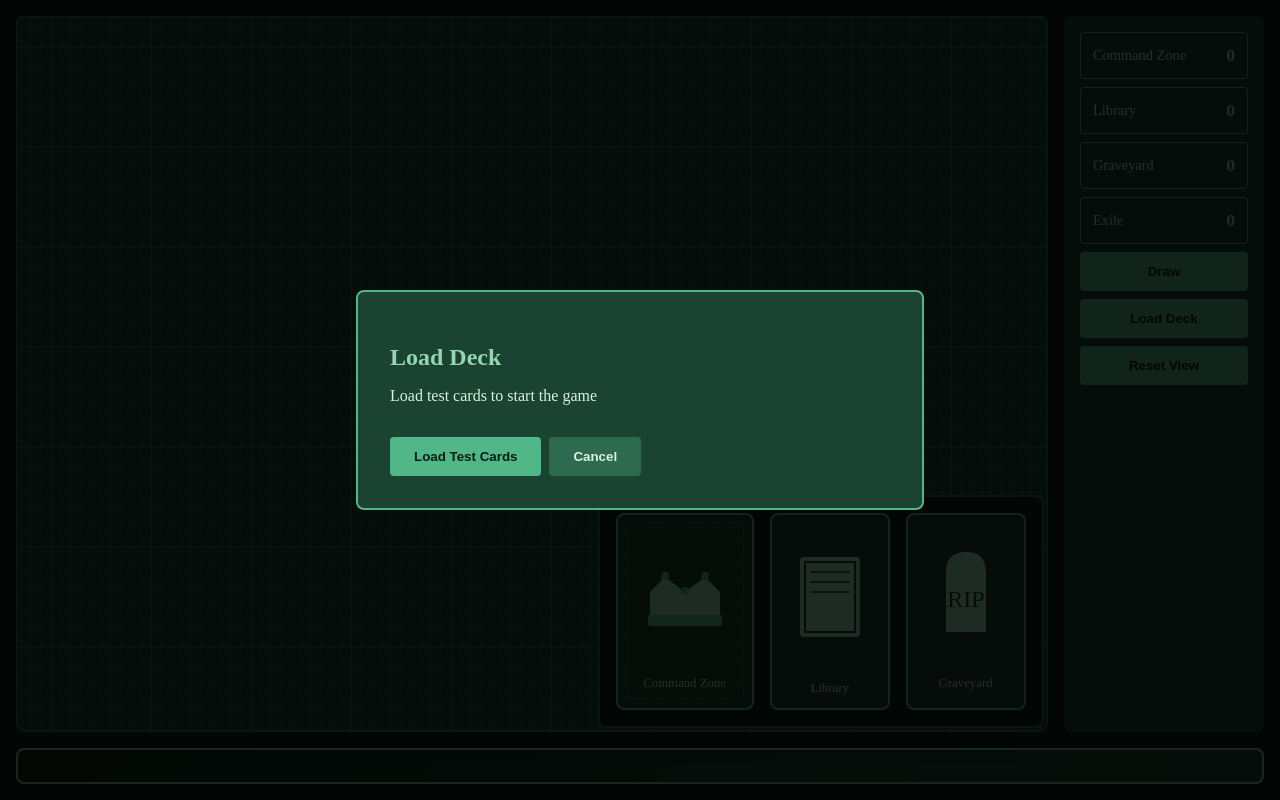
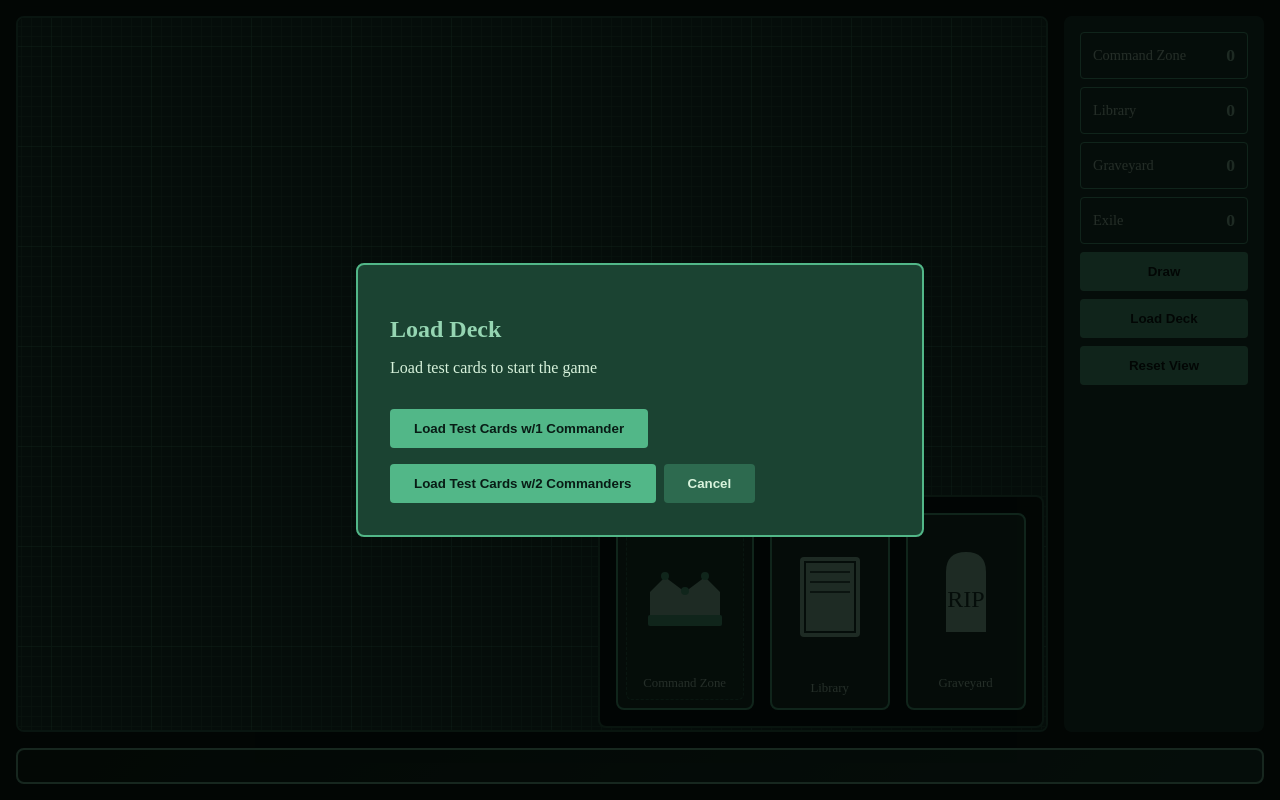
Before and after one commit to megajess/TheTownScryer, a Vue app: page / in a window 1280 px wide. Built offline with nearby package versions, Linux system fonts and the light colour scheme; the HTML template or start-up script is replaced by a standard one.

Commit message:
Add testing buttons for adding multiple commanders

```diff
--- a/src/views/GameView/GameView.css
+++ b/src/views/GameView/GameView.css
@@ -230,12 +230,12 @@
     transition: all 0.2s;
 }
 
-.modal-content button:first-of-type {
+.load-button {
     background: #52b788;
     color: #081c15;
 }
 
-.modal-content button:first-of-type:hover {
+.load-button:hover {
     background: #74c69d;
 }
 
--- a/src/views/GameView/GameView.ts
+++ b/src/views/GameView/GameView.ts
@@ -27,11 +27,19 @@ export function useGameView() {
     const panStart = ref({ x: 0, y: 0 })
     const canvasSize = `${CANVAS_MULTIPLIER * 100}%`
 
-    async function loadTestCards() {
+    async function loadTestCards(numberOfCommanders: number) {
         loading.value = true
-        const cardNames = ['Sol Ring', 'Command Tower', 'Path to Exile', 'The First Sliver', 'Cultist of the Absolute']
+        const cardNames = ['Sol Ring', 'Command Tower', 'Path to Exile']
         const loadedCards: CardInstance[] = []
         const loadedCommanderCards: CardInstance[] = []
+
+        if (numberOfCommanders > 0) {
+            cardNames.push('The First Sliver')
+
+            if (numberOfCommanders === 2) {
+                cardNames.push('Cultist of the Absolute')
+            }
+        }
 
         for (const name of cardNames) {
             let scryfallCard = await getCachedCard(name)
--- a/src/views/GameView/GameView.vue
+++ b/src/views/GameView/GameView.vue
@@ -149,8 +149,11 @@ const {
                 <h2>Load Deck</h2>
                 <p v-if="loading">Loading cards...</p>
                 <p v-else>Load test cards to start the game</p>
-                <button @click="loadTestCards" :disabled="loading">
-                    {{ loading ? 'Loading...' : 'Load Test Cards' }}
+                <button class="load-button" @click="loadTestCards(1)" :disabled="loading">
+                    {{ loading ? 'Loading...' : 'Load Test Cards w/1 Commander' }}
+                </button>
+                <button class="load-button" @click="loadTestCards(2)" :disabled="loading">
+                    {{ loading ? 'Loading...' : 'Load Test Cards w/2 Commanders' }}
                 </button>
                 <button @click="showLoadModal = false">Cancel</button>
             </div>
```
